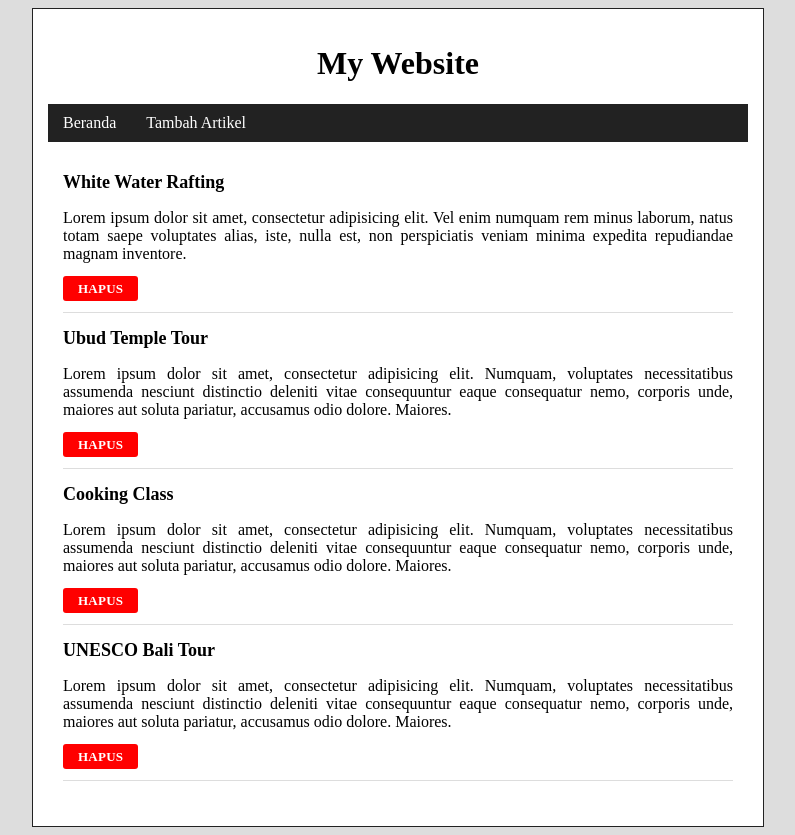
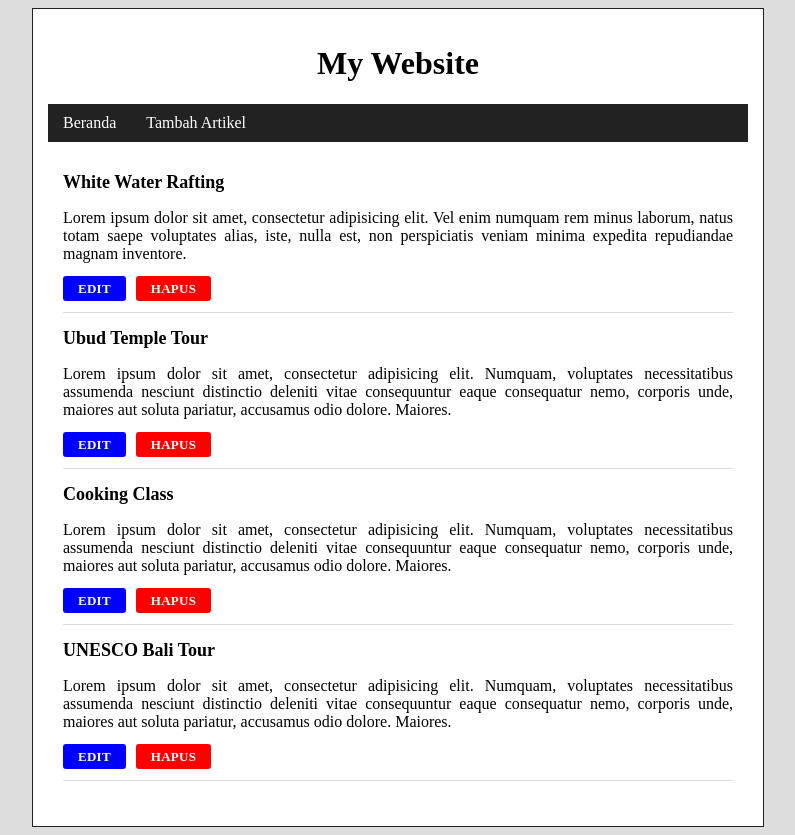
Before and after one commit to andrenata/wywebsite, a PHP site: page / in a window 1280 px wide. Shown: the whole page, without its empty margins (242-1037 px from the left). Run offline with PHP 8.4, Linux system fonts and the light colour scheme; data comes from the database, SQL or seed files in the repository.

Commit message:
Add Edit Link

```diff
--- a/css/style.css
+++ b/css/style.css
@@ -97,10 +97,9 @@ body {
     background-color: #222222;
 }
 
-.button-delete {
+.button-delete, .button-edit {
     text-decoration: none;
     text-transform: uppercase;
-    background-color:red;
     padding: 5px 15px;
     color: #ffffff;
     font-weight: bold;
@@ -108,8 +107,16 @@ body {
     font-size: 13px;
     letter-spacing: 0.02em;
     transition: background-color 0.2s ease-in-out;
+    margin-right: 10px;
 }
 
-.button-delete:hover {
+.button-delete {
+    background-color:red;
+}
+.button-edit {
+    background-color: blue;
+}
+
+.button-delete:hover, .button-edit:hover {
     background-color: #2f3134;
 }
--- a/index.php
+++ b/index.php
@@ -39,11 +39,13 @@
                     echo "<div class='artikel'>";
                     echo "<h2>".$row['title_post']."</h2>";
                     echo "<p>".$row['article']."</p>";
+                    echo"<a class='button-edit' href='edit.php?id=".$row['id_post']."'>Edit</a>";
                     echo"<a class='button-delete' href='hapus.php?id=".$row['id_post']."'>Hapus</a>";
                     echo "</div>";
 
                 }
             ?>
+
 
         </div> <!-- tutup content -->
 
```
